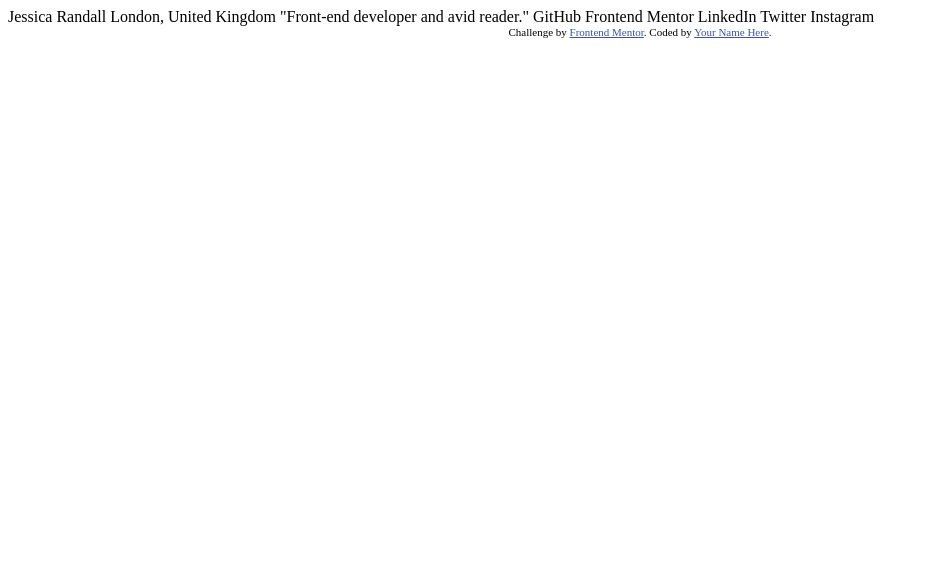
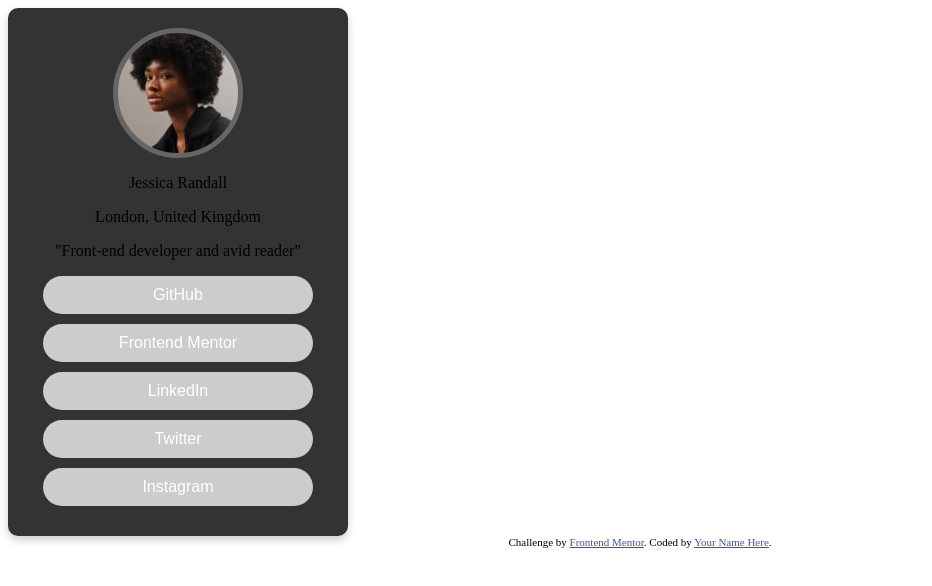
Before and after one commit to LGenSOC/socialprofile, a plain HTML site: page index.html in a window 1280 px wide. Shown: the whole page, without its empty margins (0-932 px from the left). Drawn offline with Linux system fonts and the light colour scheme.

Commit message:
added initial HTML and CSS

```diff
--- a/index.html
+++ b/index.html
@@ -13,18 +13,28 @@
     .attribution { font-size: 11px; text-align: center; }
     .attribution a { color: hsl(228, 45%, 44%); }
   </style>
+  <link rel="stylesheet" href="styles.css">
 </head>
 <body>
 
-  Jessica Randall
-  London, United Kingdom
-  "Front-end developer and avid reader."
+  <body>
+    <div class="profile-container" aria-labelledby="profileTitle" role="main">
+        <div class="profile-picture" aria-label="User Profile Picture" role="img"></div>
+        <div id="profileTitle" class="profile-info">
+            <p>Jessica Randall</p>
+            <p>London, United Kingdom</p>
+            <p>"Front-end developer and avid reader"</p>
+        </div>
+        <div>
+            <button class="profile-button" aria-label="View posts">GitHub</button>
+            <button class="profile-button" aria-label="View followers">Frontend Mentor</button>
+            <button class="profile-button" aria-label="View following">LinkedIn</button>
+            <button class="profile-button" aria-label="View photos">Twitter</button>
+            <button class="profile-button" aria-label="View more options">Instagram</button>
+        </div>
+    </div>
+</body>
 
-  GitHub
-  Frontend Mentor
-  LinkedIn
-  Twitter
-  Instagram
 
   <div class="attribution">
     Challenge by <a href="https://www.frontendmentor.io?ref=challenge" target="_blank">Frontend Mentor</a>.
--- /dev/null
+++ b/styles.css
@@ -0,0 +1,54 @@
+
+        .body {
+            font-family: Arial, sans-serif;
+            background-color: #000; /* Black background */
+            color: white;
+            margin: 0;
+            padding: 0;
+            display: flex;
+            justify-content: center;
+            align-items: center;
+            height: 100vh;
+        }
+        .profile-container {
+            background-color: #333; /* Dark grey container */
+            width: 340px;
+            border-radius: 10px;
+            box-shadow: 0 4px 8px rgba(0,0,0,0.2);
+            text-align: center;
+            padding: 20px;
+            box-sizing: border-box;
+        }
+        .profile-picture {
+            width: 120px;
+            height: 120px;
+            border-radius: 50%;
+            border: 5px solid #666;
+            margin: 0 auto 10px;
+            background-image: url('assets/images/avatar-jessica.jpeg');
+            background-size: cover;
+            background-position: center;
+        }
+        .profile-button {
+            display: block;
+            width: 90%; /* Adjust width of buttons */
+            padding: 10px;
+            margin: 10px auto;
+            background-color: #ccc; /* Light grey buttons */
+            color: white;
+            border: none;
+            border-radius: 20px; /* Rounded corners for buttons */
+            cursor: pointer;
+            font-size: 16px;
+        }
+        .profile-button:hover {
+            background-color: #bbb; /* Slightly darker on hover */
+        }
+        .profile-info {
+            margin-top: 10px;
+        }
+
+        @font-face {
+  font-family: 'CustomFont';
+  src: url('fonts/CustomFont-Regular.ttf') format('truetype');
+}
```
